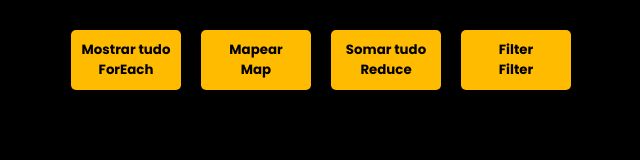
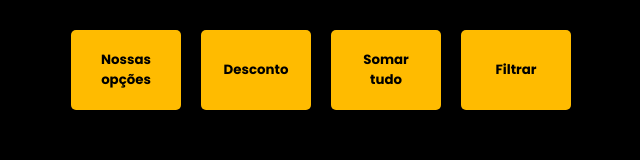
Before and after one commit to PatriciaOp/Projeto-Burger, a plain HTML site: page index.html in a window 1280 px wide. Shown: the whole page, without its empty margins (319-959 px from the left). Drawn offline with Linux system fonts and the light colour scheme.

Commit message:
Alteração dos nomes e tamanho nos botões

```diff
--- a/index.html
+++ b/index.html
@@ -9,10 +9,10 @@
 
 <body>
     <div class="container-buttons">
-        <button class="forEach" >Mostrar tudo ForEach</button>
-        <button class="mapButton">Mapear <br> Map</button>
-        <button class="reduceButton">Somar tudo <br> Reduce</button>
-        <button class="filterButton">Filter <br> Filter</button>
+        <button class="forEach" >Nossas<br> opções</button>
+        <button class="mapButton">Desconto</button>
+        <button class="reduceButton">Somar<br>tudo</button>
+        <button class="filterButton">Filtrar</button>
     </div>
 
     <ul class="productsList">
--- a/styles.css
+++ b/styles.css
@@ -28,6 +28,7 @@ button{
     cursor: pointer;
     font-weight: bold;
     width: 110px;
+    height:80px;
 
 }
 button:hover{
```
Also changed, not shown: scripts.js (+2 -5 lines).
